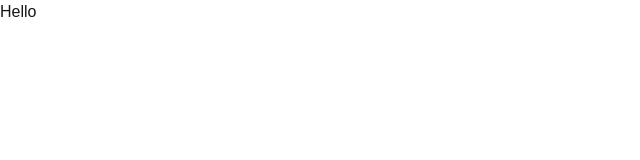
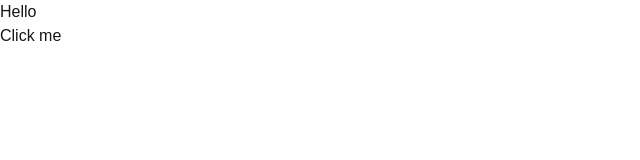
Before and after one commit to krish-sh/react-learn, a Next.js app: page / in a window 1280 px wide. Shown: the top 160 px of the page, without its empty margins (0-640 px from the left). Built offline with nearby package versions, Linux system fonts and the light colour scheme.

Commit message:
buttton component

```diff
--- /dev/null
+++ b/app/components/button.tsx
@@ -0,0 +1,9 @@
+"use client";
+
+export function MyButton() {
+  return (
+    <div>
+      <button>Click me</button>
+    </div>
+  );
+}
--- a/app/page.tsx
+++ b/app/page.tsx
@@ -1,8 +1,10 @@
+import { MyButton } from "./components/button";
 
 export default function Home() {
   return (
     <div>
       <h1>Hello</h1>
+      <MyButton />
     </div>
-  )
+  );
 }
```
